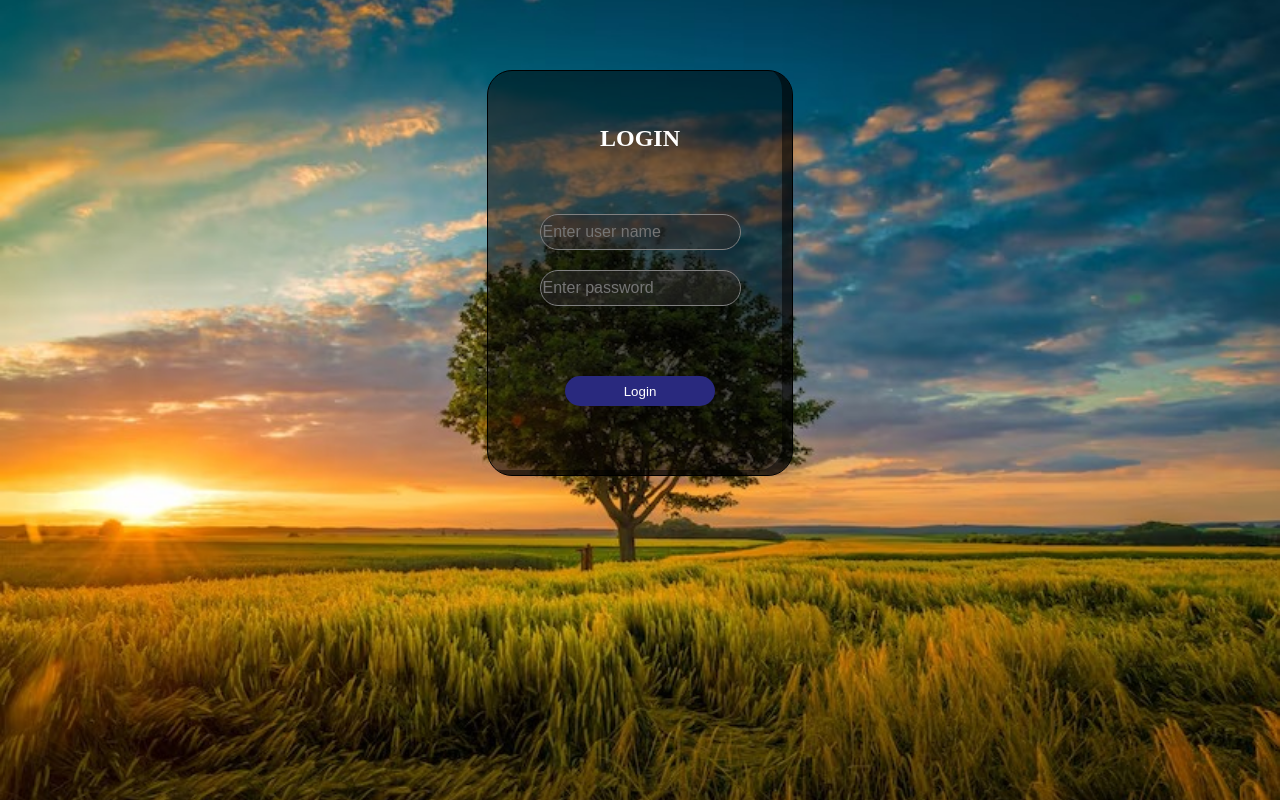
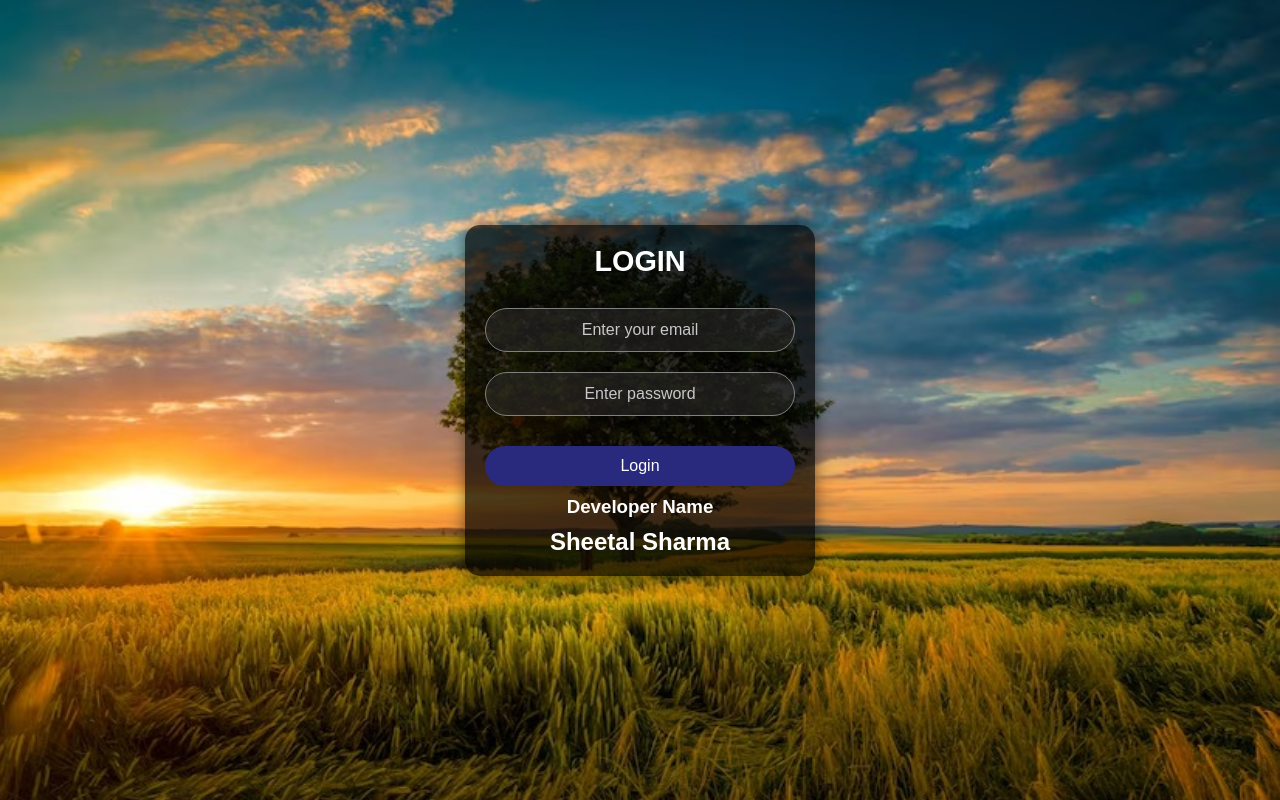
Before and after one commit to sheetaxl/Login-Form, a plain HTML site: page index.html in a window 1280 px wide. Drawn offline with Linux system fonts and the light colour scheme.

Commit message:
Update index.html

```diff
--- a/index.html
+++ b/index.html
@@ -5,79 +5,94 @@
     <meta name="viewport" content="width=device-width, initial-scale=1.0">
     <title>Login Page</title>
     <style>
+        * {
+            margin: 0;
+            padding: 0;
+            box-sizing: border-box;
+        }
         body {
             background: url('login.jpeg') no-repeat center center fixed;
             background-size: cover;
+            display: flex;
+            justify-content: center;
+            align-items: center;
+            min-height: 100vh;
+            font-family: Arial, sans-serif;
         }
-        /* Login form */
         .form {
             display: flex;
             flex-direction: column;
-            width: 300px;
-
-            height: 400px;
-            align-items: center;
-            margin: auto;
-            margin-top: 70px;
-            border: 1px solid black;
-            background-color: rgba(0, 0, 0, 0.5);
-            box-shadow: inset -10px -5px rgba(0, 0, 0, 0.5);
-            padding: 2px;
-            border-radius: 25px;
-
+            width: 100%;
+            max-width: 350px;
+            padding: 20px;
+            background-color: rgba(0, 0, 0, 0.7);
+            border-radius: 15px;
+            box-shadow: 0px 0px 15px rgba(0, 0, 0, 0.5);
+            text-align: center;
         }
         .form h1 {
-            font-size: 1.5rem;
+            font-size: 1.8rem;
             color: white;
-            padding: 2px;
-            margin: 50px;
+            margin-bottom: 20px;
         }
         .box {
-            margin: 10px;
-            padding: 2px;
-            border-radius: 20px;
-            width: 65%;
-            height: 30px;
+            margin: 10px 0;
+            padding: 12px;
+            width: 100%;
+            border-radius: 25px;
             border: none;
             background-color: rgba(48, 46, 46, 0.5);
             border: solid gray 1px;
             font-size: 1rem;
             color: white;
-
+            text-align: center;
+        }
+        .box::placeholder {
+            color: rgb(200, 200, 200);
         }
         #submit {
-            height: 30px;
-            width: 50%;
+            height: 40px;
+            width: 100%;
             background-color: rgb(41, 41, 126);
             color: white;
             border: none;
             border-radius: 25px;
-            margin: 60px;
+            margin-top: 20px;
             cursor: pointer;
-
-
+            font-size: 1rem;
+            transition: 0.3s ease-in-out;
         }
         #submit:hover {
-            background-color:navy;
+            background-color: navy;
+            text-decoration: none;
+        }
+        h3, h2 {
             color: white;
-
-            text-decoration: underline;
-            text-decoration-line: none;
-
+            margin-top: 10px;
         }
-        .placeholder{
-            color: black;
-
-
+        /* Responsive Design */
+        @media (max-width: 400px) {
+            .form {
+                max-width: 90%;
+                padding: 15px;
+            }
+            .form h1 {
+                font-size: 1.5rem;
+            }
+            .box, #submit {
+                font-size: 0.9rem;
+            }
         }
     </style>
 </head>
 <body>
     <form action="utkarsh.html" class="form">
         <h1>LOGIN</h1>
-        <input type="email" name="email" class="box" placeholder="Enter user name">
-        <input type="password" name="password" class="box" placeholder="Enter password">
+        <input type="email" name="email" class="box" placeholder="Enter your email" required>
+        <input type="password" name="password" class="box" placeholder="Enter password" required>
         <input type="submit" value="Login" id="submit">
+        <h3>Developer Name</h3>
+        <h2>Sheetal Sharma</h2>
     </form>
 </body>
 </html>
```
